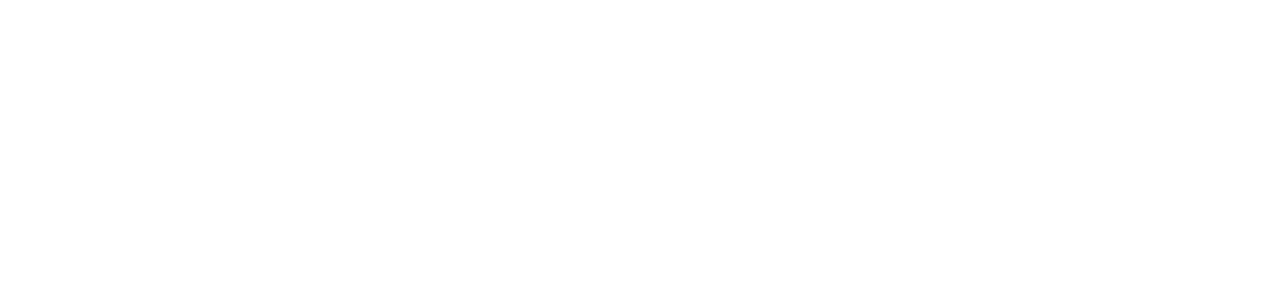
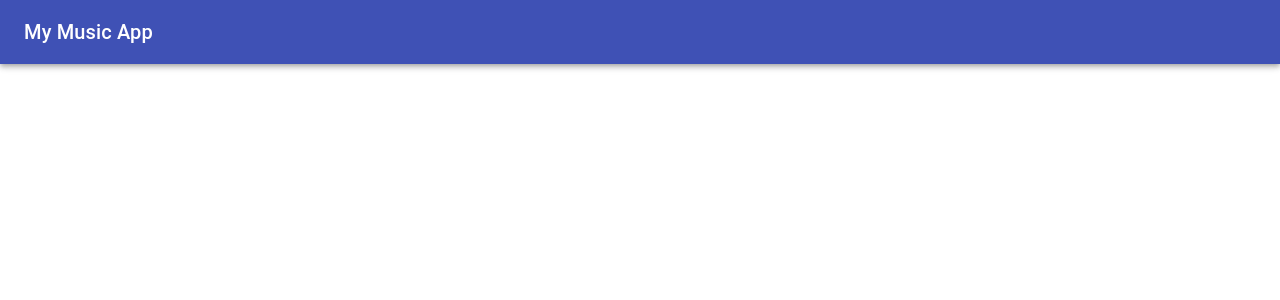
Before and after one commit to mikematt23/myMusicApp, a React (Create React App) app: page / in a window 1280 px wide. Shown: the top 300 px of the page. Built offline with nearby package versions, Linux system fonts and the light colour scheme.

Commit message:
navbar created

```diff
--- a/src/App.js
+++ b/src/App.js
@@ -1,5 +1,6 @@
 import React from 'react';
 import './App.css';
+import NavBar from './Navbar'
 
 
 class App extends React.Component{
@@ -20,6 +21,7 @@
     } else{
       return(
         <div>
+          <NavBar></NavBar>
           <h1></h1>
         </div>
       )
--- /dev/null
+++ b/src/Navbar.js
@@ -0,0 +1,38 @@
+import React from 'react';
+import { makeStyles } from '@material-ui/core/styles';
+import AppBar from '@material-ui/core/AppBar';
+import Toolbar from '@material-ui/core/Toolbar';
+import Typography from '@material-ui/core/Typography';
+import Button from '@material-ui/core/Button';
+import IconButton from '@material-ui/core/IconButton';
+
+
+const useStyles = makeStyles((theme) => ({
+  root: {
+    flexGrow: 1,
+  },
+  menuButton: {
+    marginRight: theme.spacing(2),
+  },
+  title: {
+    flexGrow: 1,
+  },
+}));
+
+function NavBar (){
+  const classes = useStyles();
+  return(
+    <div className={classes.root}>
+      <AppBar position="static">
+        <Toolbar>
+
+          <Typography variant="h6" className={classes.title}>
+            My Music App
+          </Typography>
+
+        </Toolbar>
+      </AppBar>
+    </div>
+  )
+}
+export default NavBar
```
